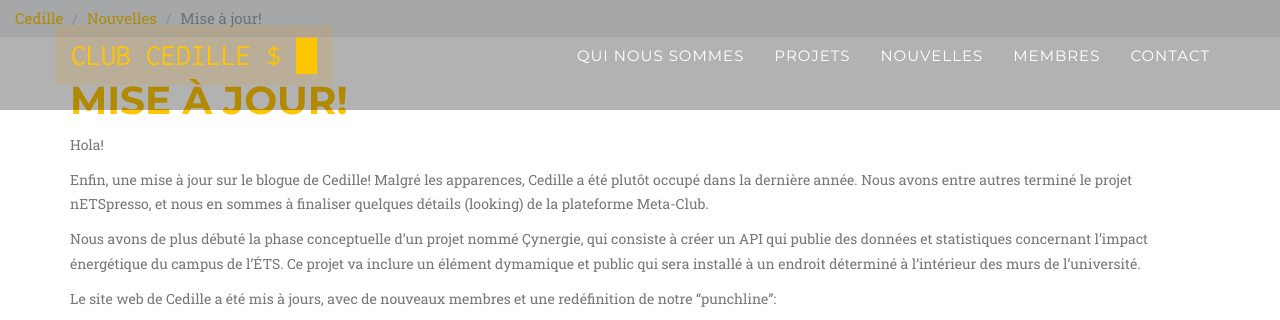
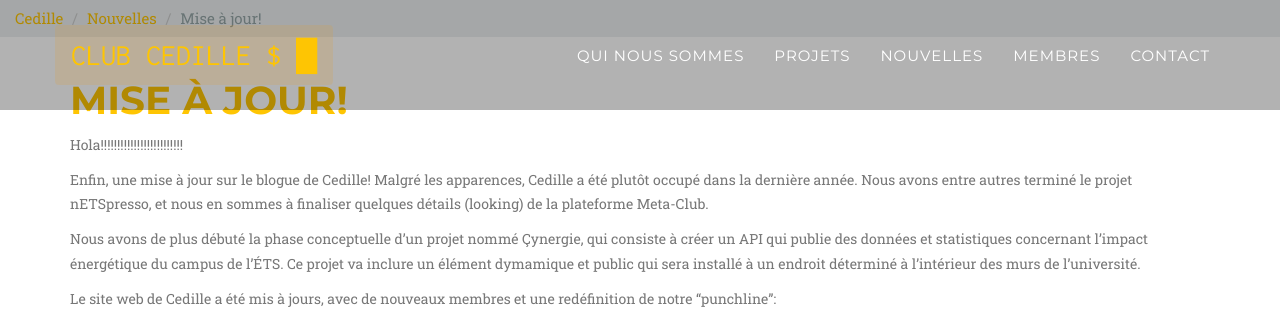
Before and after one commit to ClubCedille/clubcedille.github.io, a Jekyll site: the page built from _posts/2015-07-13-mise-a-jour.markdown, in a window 1280 px wide. Shown: the top 320 px of the page. Built offline with Jekyll 4.4.1, drawn with Linux system fonts in a browser that asks for light colours; some web fonts are replaced.

```diff
--- a/_posts/2015-07-13-mise-a-jour.markdown
+++ b/_posts/2015-07-13-mise-a-jour.markdown
@@ -9,7 +9,7 @@ categories:
 tags: []
 ---
 
-Hola!
+Hola!!!!!!!!!!!!!!!!!!!!!!!!!
 
 Enfin, une mise à jour sur le blogue de Cedille! Malgré les apparences, Cedille a été plutôt occupé dans la dernière année. Nous avons entre autres terminé le projet nETSpresso, et nous en sommes à finaliser quelques détails (looking) de la plateforme Meta-Club.
 
```
